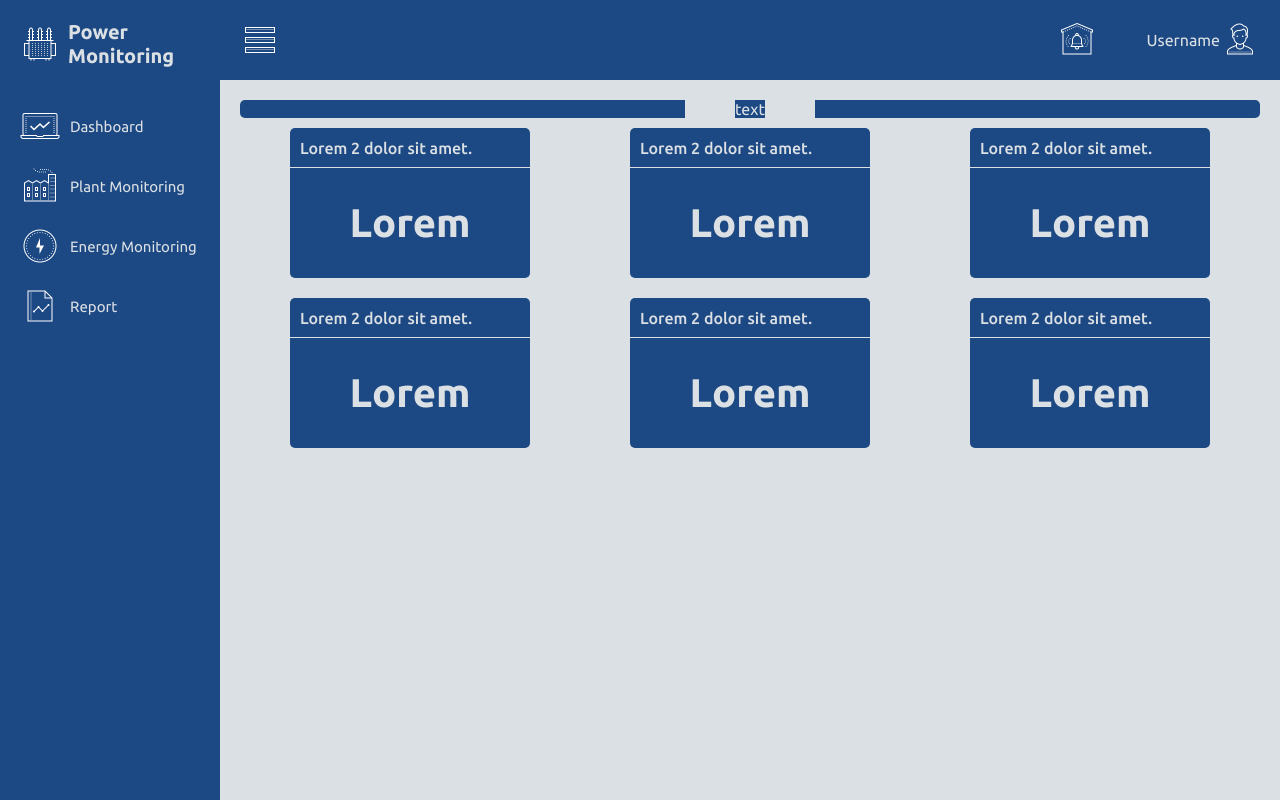
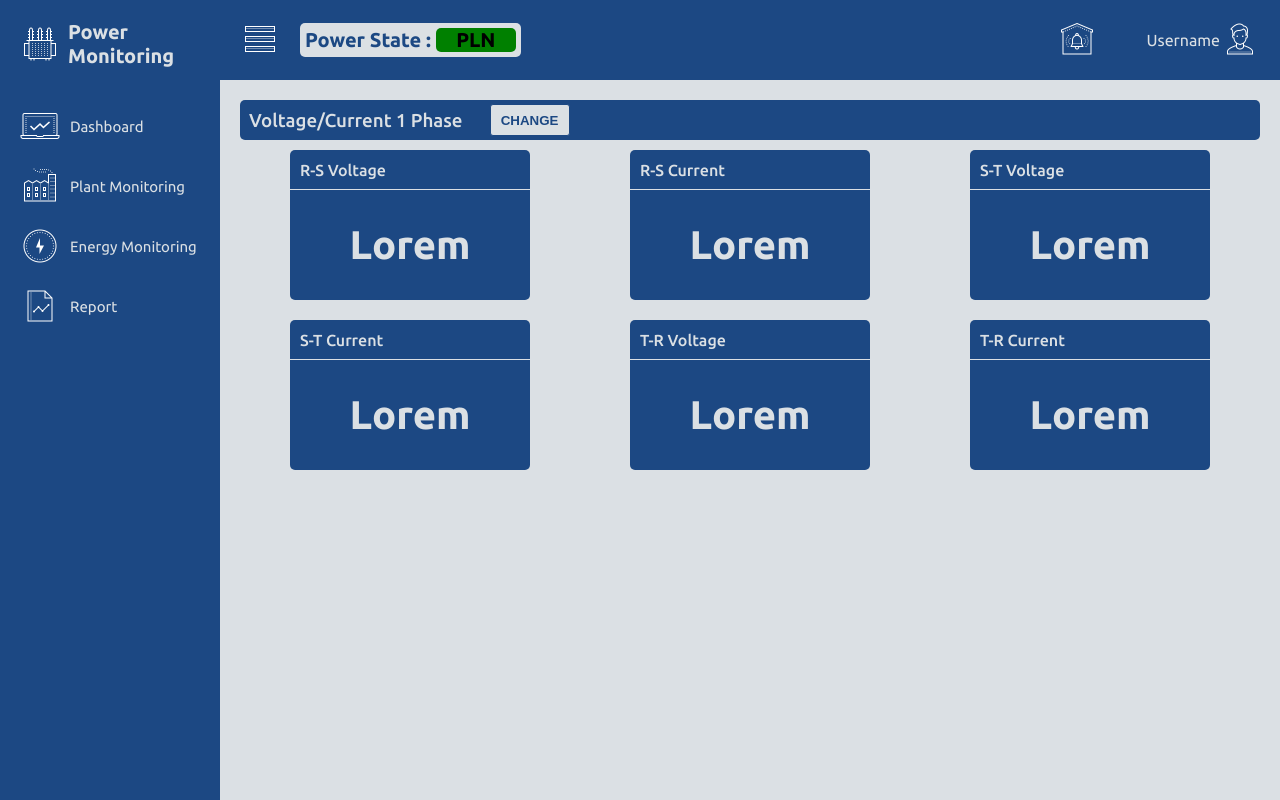
Before and after one commit to erehereee/erehereee.github.io, a plain HTML site: page energy-pln.html in a window 1280 px wide. Drawn offline with Linux system fonts and the light colour scheme.

Commit message:
Laste Di Pabrik

```diff
--- a/css/styles.css
+++ b/css/styles.css
@@ -354,6 +354,28 @@ height: 100px;
 .container .main-content .header-dashboard .hamburger {
     display: flex;
     align-items: flex-start;
+    align-items: center;
+}
+
+.container .main-content .header-dashboard .hamburger .power-state {
+    display: flex;
+    margin-left: 20px;
+    color: var(--secondary);
+    font-weight: 700;
+    font-size: 20px;
+    background-color: var(--primary);
+    padding: 5px;
+    border-radius: 5px;
+}
+
+.container .main-content .header-dashboard .hamburger .power-state span{
+    color: black;
+    text-align: center;
+    width: 80px;
+    background-color: green;
+    box-sizing: border-box;
+    border-radius: 5px;
+    margin-left: 5px;
 }
 
 .container .main-content .header-dashboard .utility .alarm {
@@ -388,27 +410,38 @@ height: 100px;
     background-color: var(--secondary);
     border-radius: 5px;
     display: flex;
-    justify-content: center;
+    justify-content: flex-start;
+    height: 40px;
+    padding: 2px;
+    flex: 1;
 }
 
-.container .main-content .main-dashboard .top .selector .phase3 {
+.container .main-content .main-dashboard .top .selector .title {
+    color: var(--primary);
+    border-radius: 5px;
+    display: flex;
+    align-items: center;
+    margin: 2px;
+    margin-right: 20px;
+    padding: 5px;
+}
+
+.container .main-content .main-dashboard .top .selector .title h3 {
+    font-weight: 500;
+    font-style: normal;
+}
+.container .main-content .main-dashboard .top .selector button {
     background-color: var(--primary);
     display: flex;
-    width: 50px;
-    order: 1;
+    width: 80px;
+    margin: 2px;
+    border: 1px solid;
+    border-radius: 3px;
+    align-items: center;
+    justify-content: center;
+    font-weight: 700;
+    color: var(--secondary);
 }
-
-.container .main-content .main-dashboard .top .selector .phase1{
-    background-color: var(--primary);
-    display: flex;
-    width: 50px;
-    order: 3;
-}
-
-.container .main-content .main-dashboard .top .selector span{
-    order: 2;
-}
-
 
 .container .main-content .main-dashboard .top .gauge-1phase {
     display: flex;
@@ -458,14 +491,14 @@ height: 100px;
     font-style: normal;
     font-weight: 700;
 }
-.container .main-content .main-dashboard .top .gauge-2phase { */
-    position: absolute;
+.container .main-content .main-dashboard .top .gauge-3phase {
+    /* position: absolute; */
     display: flex;
     flex-wrap: wrap;
-    justify-content: space-between;
+    justify-content: space-around;
 }
 
-.container .main-content .main-dashboard .top .gauge-2phase.hide {
+.container .main-content .main-dashboard .top .gauge-3phase.hide {
     position: absolute;
     display: none;
     flex: 1;
@@ -473,7 +506,7 @@ height: 100px;
     justify-content: space-around;
 }
 
-.container .main-content .main-dashboard .top .gauge-2phase .card {
+.container .main-content .main-dashboard .top .gauge-3phase .card {
     display: flex;
     flex-direction: column;
     background-color:var(--secondary);
@@ -484,7 +517,7 @@ height: 100px;
     overflow: hidden;
 }
 
-.container .main-content .main-dashboard .top .gauge-2phase .card .card-header {
+.container .main-content .main-dashboard .top .gauge-3phase .card .card-header {
     display: flex;
     align-items: center;
     height: 40px;
@@ -496,7 +529,7 @@ height: 100px;
     color: var(--primary);
 }
 
-.container .main-content .main-dashboard .top .gauge-2phase .card .card-body {
+.container .main-content .main-dashboard .top .gauge-3phase .card .card-body {
     display: flex;
     align-items: center;
     text-align: center;
--- a/energy-pln.html
+++ b/energy-pln.html
@@ -55,9 +55,13 @@
         </div>
         <div class="main-content">
             <div class="header-dashboard">
-                <div class="hamburger" id="hamburger-button">
-                    <div class="menu">
+                <div class="hamburger" >
+                    <div class="menu" id="hamburger-button">
                         <img src="assets/img/hamburger.png" alt="" class="small-icon">
+                    </div>
+                    <div class="power-state">
+                        Power State :
+                        <span>PLN</span>
                     </div>
                 </div>
                 <div class="utility">
@@ -79,14 +83,17 @@
             <div class="main-dashboard">
                 <div class="top">
                     <div class="selector">
-                        <div class="phase3"></div>
-                        <div class="phase1"></div>
-                        <span>text</span>
+                        <div class="title">
+                            <h3>Voltage/Current 1 Phase</h3>
+                        </div>
+                        <button class="phase3" id="change-button">
+                            CHANGE
+                        </button>
                     </div>
-                    <div class="gauge-1phase">
+                    <div class="gauge-1phase hide">
                         <div class="card">
                             <div class="card-header">
-                                Lorem 2 dolor sit amet.
+                                R-S Voltage
                             </div>
                             <div class="card-body">
                                 Lorem
@@ -94,7 +101,7 @@
                         </div>
                         <div class="card">
                             <div class="card-header">
-                                Lorem 2 dolor sit amet.
+                                R-S Current
                             </div>
                             <div class="card-body">
                                 Lorem
@@ -102,7 +109,7 @@
                         </div>
                         <div class="card">
                             <div class="card-header">
-                                Lorem 2 dolor sit amet.
+                                S-T Voltage
                             </div>
                             <div class="card-body">
                                 Lorem
@@ -110,7 +117,7 @@
                         </div>
                         <div class="card">
                             <div class="card-header">
-                                Lorem 2 dolor sit amet.
+                                S-T Current
                             </div>
                             <div class="card-body">
                                 Lorem
@@ -118,7 +125,7 @@
                         </div>
                         <div class="card">
                             <div class="card-header">
-                                Lorem 2 dolor sit amet.
+                                T-R Voltage
                             </div>
                             <div class="card-body">
                                 Lorem
@@ -126,17 +133,17 @@
                         </div>
                         <div class="card">
                             <div class="card-header">
-                                Lorem 2 dolor sit amet.
+                                T-R Current
                             </div>
                             <div class="card-body">
                                 Lorem
                             </div>
                         </div>
                     </div>
-                    <div class="gauge-2phase hide">
+                    <div class="gauge-3phase">
                         <div class="card">
                             <div class="card-header">
-                                Lorem 1 dolor sit amet.
+                                R-S Voltage
                             </div>
                             <div class="card-body">
                                 Lorem
@@ -144,7 +151,7 @@
                         </div>
                         <div class="card">
                             <div class="card-header">
-                                Lorem 1 dolor sit amet.
+                                R-S Current
                             </div>
                             <div class="card-body">
                                 Lorem
@@ -152,7 +159,7 @@
                         </div>
                         <div class="card">
                             <div class="card-header">
-                                Lorem 1 dolor sit amet.
+                                S-T Voltage
                             </div>
                             <div class="card-body">
                                 Lorem
@@ -160,7 +167,7 @@
                         </div>
                         <div class="card">
                             <div class="card-header">
-                                Lorem 1 dolor sit amet.
+                                S-T Current
                             </div>
                             <div class="card-body">
                                 Lorem
@@ -168,7 +175,7 @@
                         </div>
                         <div class="card">
                             <div class="card-header">
-                                Lorem 1 dolor sit amet.
+                                T-R Voltage
                             </div>
                             <div class="card-body">
                                 Lorem
@@ -176,7 +183,7 @@
                         </div>
                         <div class="card">
                             <div class="card-header">
-                                Lorem 1 dolor sit amet.
+                                T-R Current
                             </div>
                             <div class="card-body">
                                 Lorem
--- a/js/script.js
+++ b/js/script.js
@@ -3,10 +3,15 @@ const button = document.getElementById('hamburger-button');
 const energyList = document.getElementById('energy-list');
 const energyListItem = document.getElementById('energy-list-item');
 
+const phaseButton = document.getElementById('change-button');
+
+
+
+
 button.addEventListener('click', function() {
     const buttonClass = document.querySelector('.container .sidebar');
     buttonClass.classList.toggle('hide');
-})
+});
 
 energyList.addEventListener('mouseleave', function() {
     energyList.classList.add('hide');
@@ -16,3 +21,12 @@ energyList.addEventListener('click', function() {
     energyList.classList.toggle('hide');
     energyListItem.classList.toggle('hide');
 });
+
+phaseButton.addEventListener('click', function() {
+    const buttonClassLN = document.querySelector('.container .main-content .main-dashboard .top .gauge-1phase');
+    const buttonClassLL = document.querySelector('.container .main-content .main-dashboard .top .gauge-3phase');
+    // const titleText = document.querySelector('.container .main-content .main-dashboard .top .selector .title h3');
+    buttonClassLN.classList.toggle('hide');
+    buttonClassLL.classList.toggle('hide');
+    // titleText.innerHTML = 'Voltage/Current 1 Phase';
+});
```
